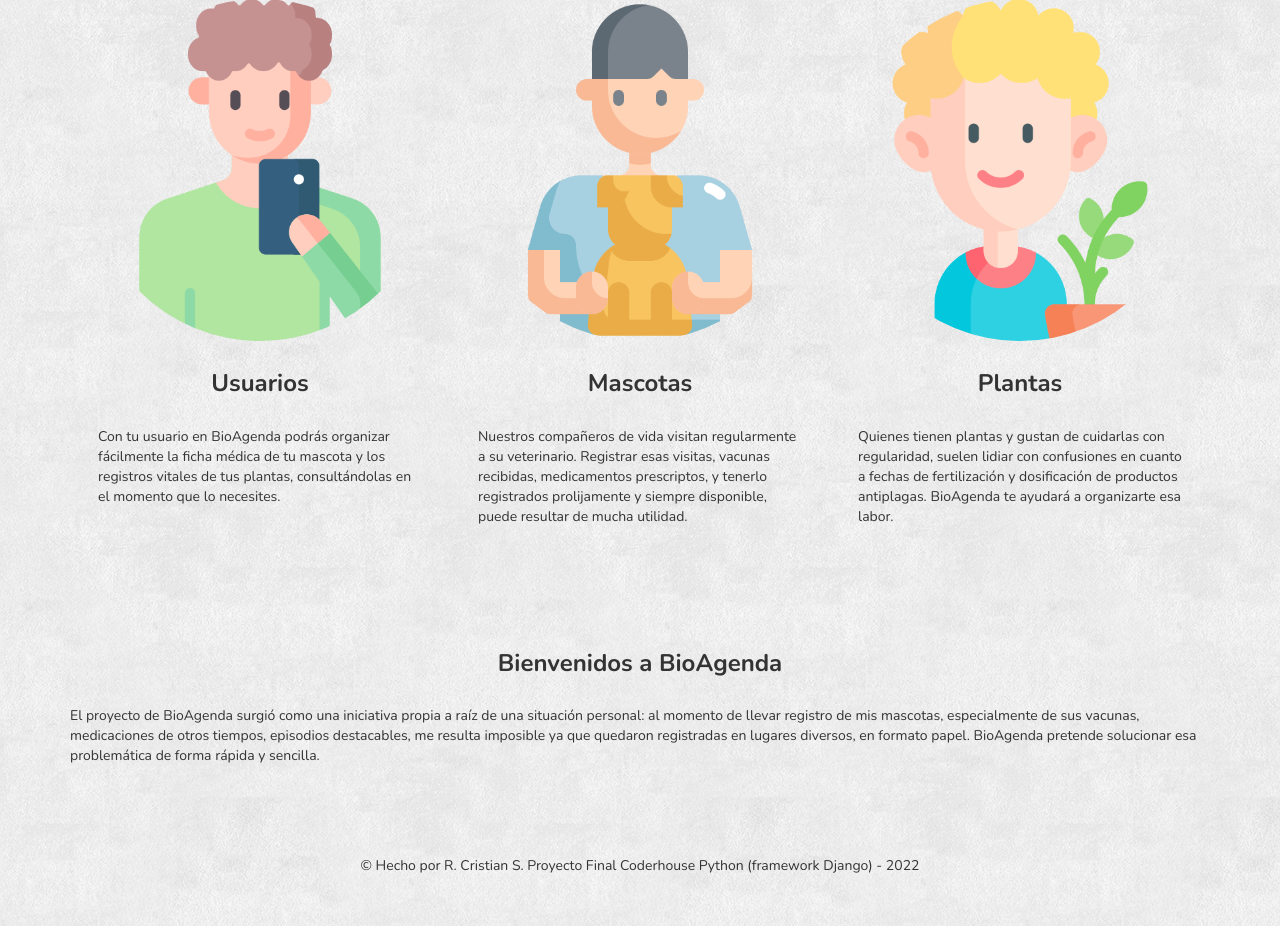
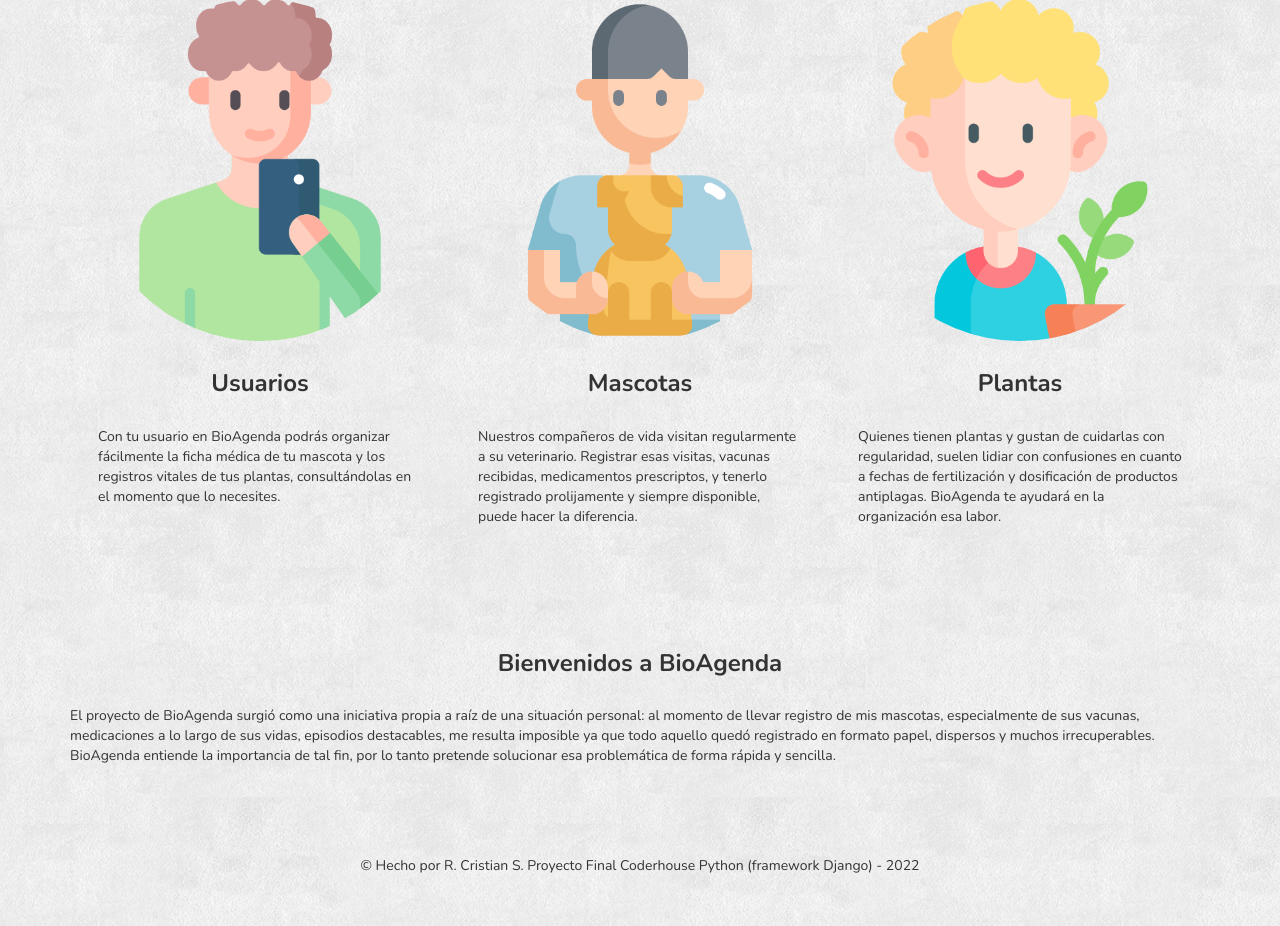
Before and after one commit to CristianS21/Entrega1---Saccani-Rodrigo-C, a Django app: page /busqueda_plantas/ in a window 1280 px wide. Shown: the part 227-1153 px from the top of the page. Run offline with Django 4.2, Linux system fonts and the light colour scheme; some libraries are stand-ins or nearby versions.

Commit message:
mejora de textos hecha. Sigue delete de plantas

```diff
--- a/django_/app_agenda/templates/app_agenda/plantilla_base.html
+++ b/django_/app_agenda/templates/app_agenda/plantilla_base.html
@@ -68,7 +68,7 @@
         <div class="caption">
           <h3 class="text-center">Mascotas</h3>
           <br>
-          <p>Nuestros compañeros de vida visitan regularmente a su veterinario. Registrar esas visitas, vacunas recibidas, medicamentos prescriptos, y tenerlo registrados prolijamente y siempre disponible, puede resultar de mucha utilidad.</p>
+          <p>Nuestros compañeros de vida visitan regularmente a su veterinario. Registrar esas visitas, vacunas recibidas, medicamentos prescriptos, y tenerlo registrado prolijamente y siempre disponible, puede hacer la diferencia. </p>
 
         </div>
       </div>
@@ -79,7 +79,7 @@
         <div class="caption">
           <h3 class="text-center">Plantas</h3>
           <br>
-          <p>Quienes tienen plantas y gustan de cuidarlas con regularidad, suelen lidiar con confusiones en cuanto a fechas de fertilización y dosificación de productos antiplagas. BioAgenda te ayudará a organizarte esa labor. </p>
+          <p>Quienes tienen plantas y gustan de cuidarlas con regularidad, suelen lidiar con confusiones en cuanto a fechas de fertilización y dosificación de productos antiplagas. BioAgenda te ayudará en la organización esa labor. </p>
 
         </div>
       </div>
@@ -90,7 +90,7 @@
       <br>
       <h3 class="text-center">Bienvenidos a BioAgenda</h3>
       <br>
-      <p>El proyecto de BioAgenda surgió como una iniciativa propia a raíz de una situación personal: al momento de llevar registro de mis mascotas, especialmente de sus vacunas, medicaciones de otros tiempos, episodios destacables, me resulta imposible ya que quedaron registradas en lugares diversos, en formato papel. BioAgenda pretende solucionar esa problemática de forma rápida y sencilla.</p>
+      <p>El proyecto de BioAgenda surgió como una iniciativa propia a raíz de una situación personal: al momento de llevar registro de mis mascotas, especialmente de sus vacunas, medicaciones a lo largo de sus vidas, episodios destacables, me resulta imposible ya que todo aquello quedó registrado en formato papel, dispersos y muchos irrecuperables. BioAgenda entiende la importancia de tal fin, por lo tanto pretende solucionar esa problemática de forma rápida y sencilla.</p>
     </div><!-- End Content -->
     <!-- Footer -->
     <div class="footer text-center">
```
Also changed, not shown: django_/db.sqlite3.
